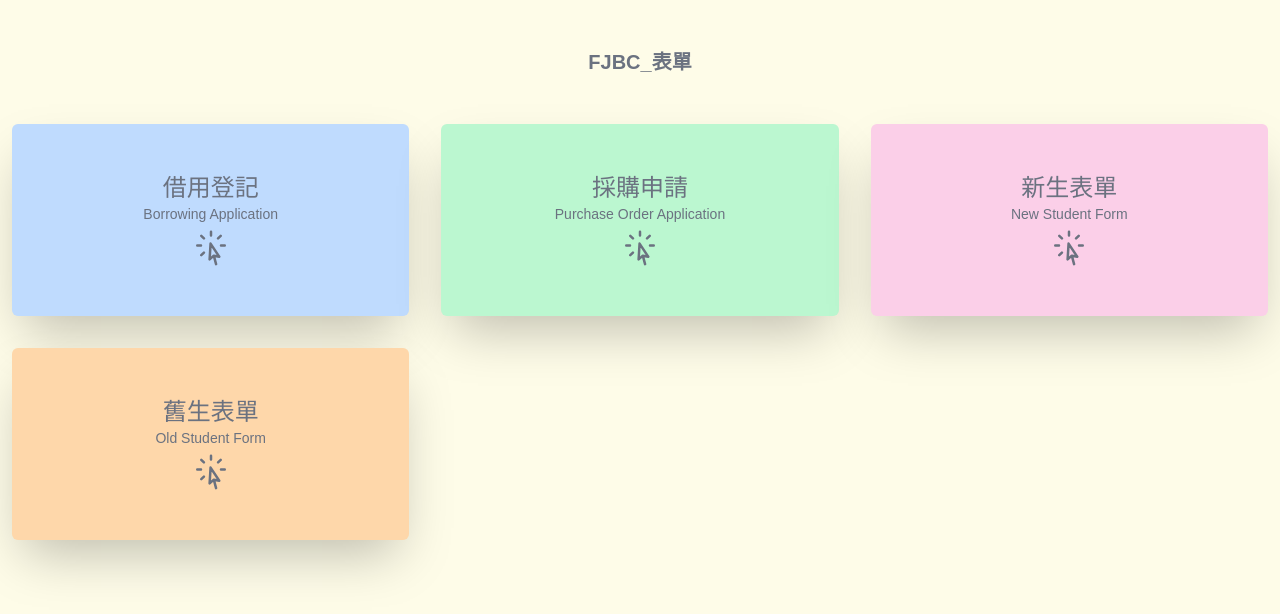
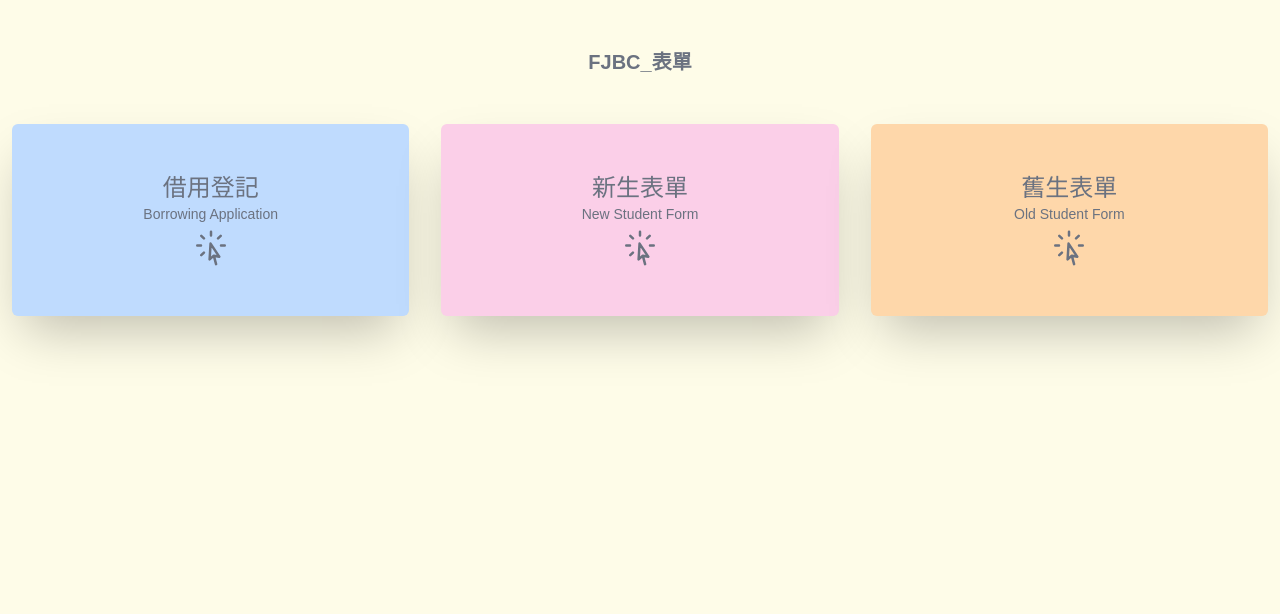
Before and after one commit to jasonliu1231/FJBC_WEB_FORM, a Next.js app: page / in a window 1280 px wide. Shown: the top 614 px of the page. Built offline with nearby package versions, Linux system fonts and the light colour scheme.

Commit message:
關閉採購單

```diff
--- a/app/page.js
+++ b/app/page.js
@@ -17,19 +17,18 @@ export default function Home() {
               </div>
             </span>
           </a>
-          <a
+          {/* <a
             href="./purchase"
             className="col-span-1 w-full bg-green-200 px-8 py-12 rounded-md shadow-2xl block cursor-pointer"
           >
             <span className="text-gray-500">
               採購申請
               <div className="text-sm">Purchase Order Application</div>
-              {/* <div className="text-sm text-red-400">（維修中！申請請先從 ERP 或 APP）</div> */}
               <div className="mt-1 flex justify-center">
                 <CursorArrowRaysIcon className="w-10 h-10" />
               </div>
             </span>
-          </a>
+          </a> */}
           <a
             href="./asklist"
             className="col-span-1 w-full bg-pink-200 px-8 py-12 rounded-md shadow-2xl block cursor-pointer"
```
